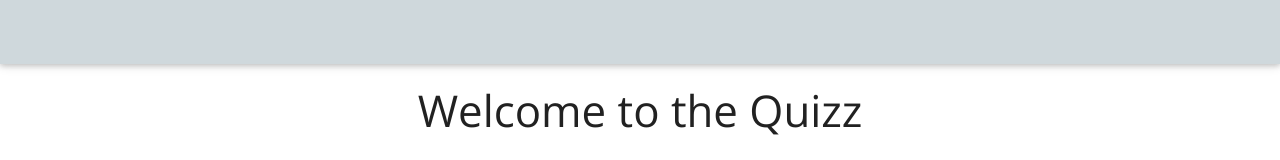
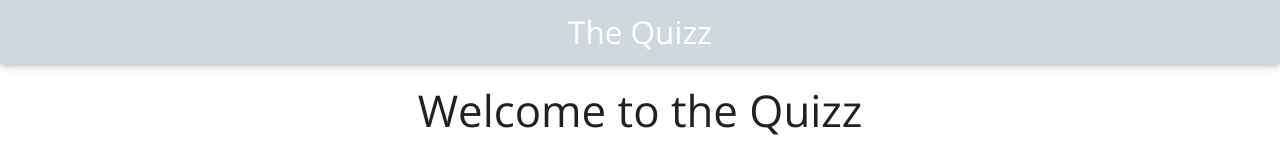
Before and after one commit to mxwlone/quiz, a plain HTML site: page login.html in a window 1280 px wide. Shown: the top 160 px of the page. Drawn offline with nearby package versions, Linux system fonts and the light colour scheme.

Commit message:
Show logo in topnav

```diff
--- a/login.html
+++ b/login.html
@@ -22,7 +22,7 @@
 <body>
 <nav>
     <div class="nav-wrapper blue-grey lighten-4">
-        <a href="#!" class="brand-logo"></a>
+        <a href="#!" class="brand-logo center">The Quizz</a>
     </div>
 </nav>
 <div class="container">
```
